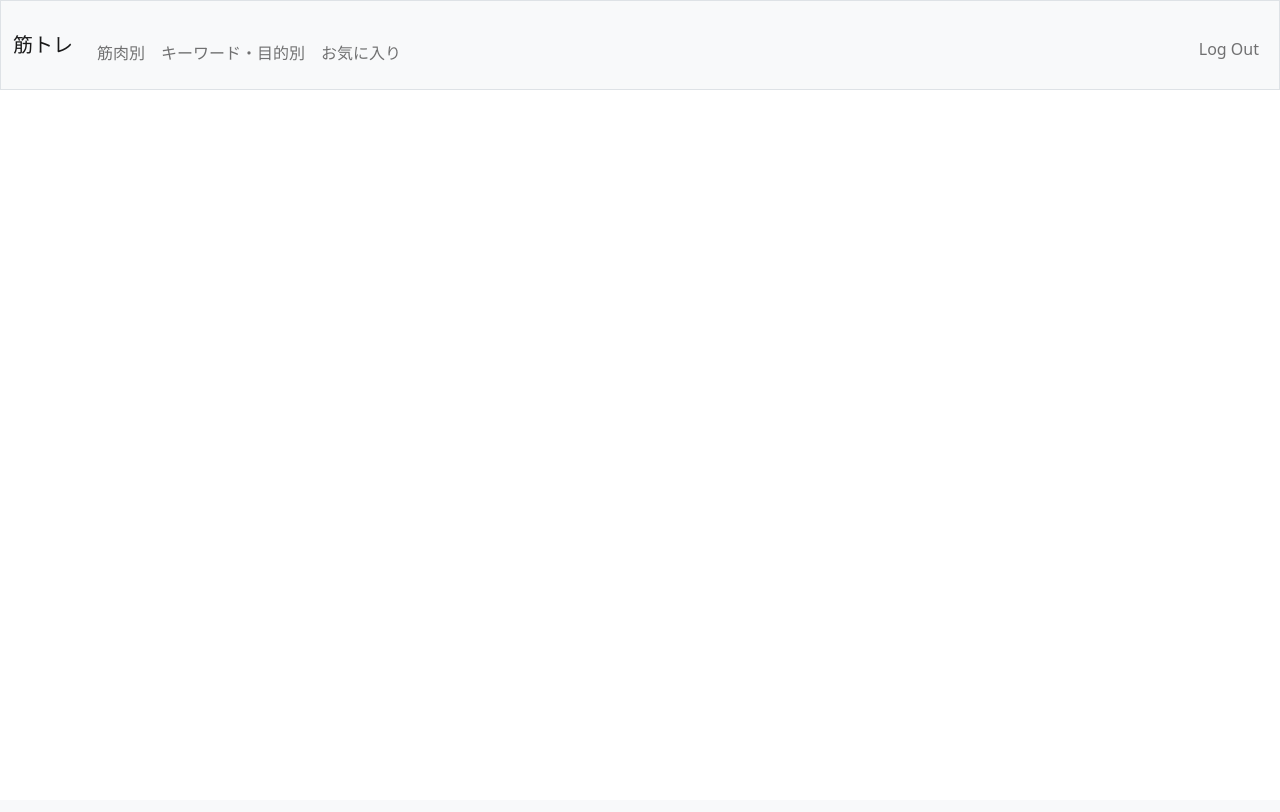
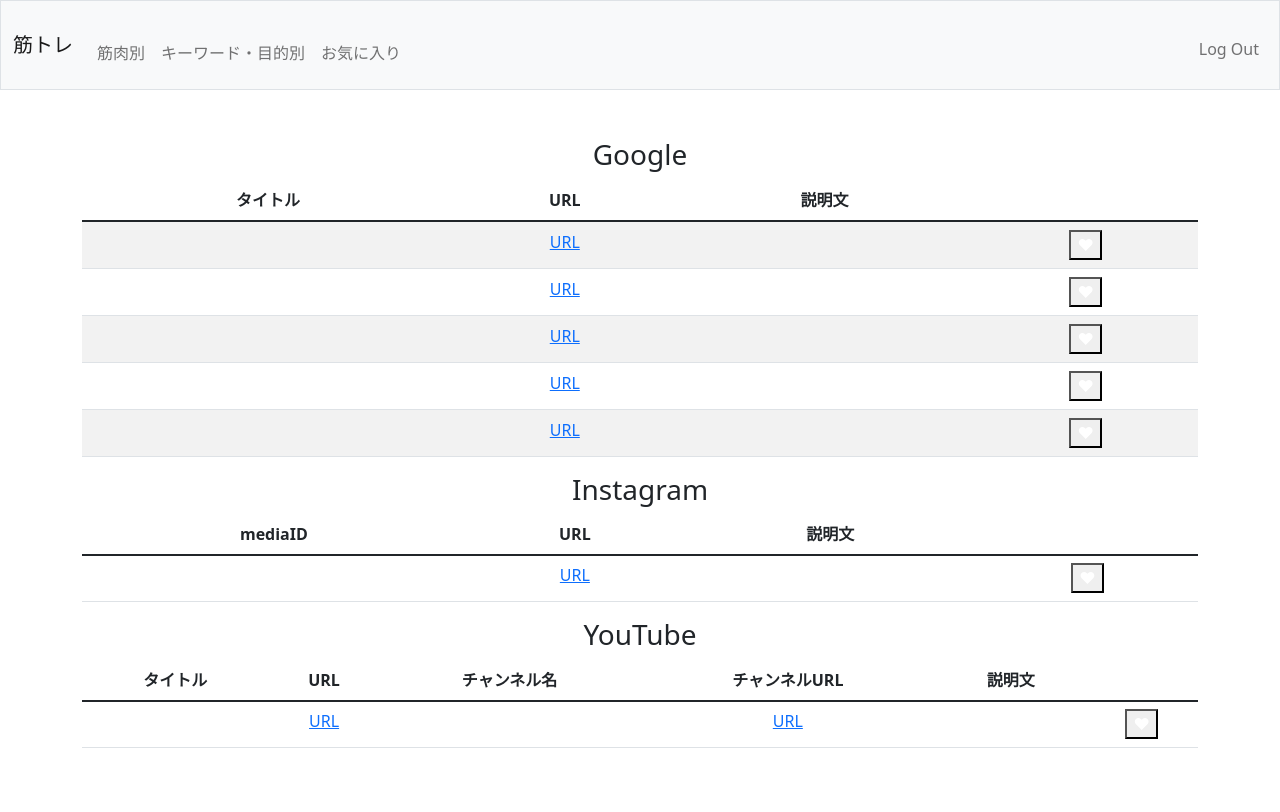
Before and after one commit to shukurimu0121/team_project, a Flask app: page /favorite in a window 1280 px wide. Before the commit the page ends 90 px from the top, so only its background shows below. Run offline with Flask 2, Linux system fonts and the light colour scheme; a user stored in the database is signed in; tables that the repository leaves empty hold one stand-in row (values such as "Sample post"); some libraries are stand-ins or nearby versions.

Commit message:
Mon, Mar 6, 2023, 12:57 PM +09:00

```diff
--- a/team/templates/favorite.html
+++ b/team/templates/favorite.html
@@ -1,4 +1,25 @@
 {% extends "layout.html" %}
+
+{% block style %}
+<style>
+    .likegoogle-btn{
+        color: white;
+    }
+
+    .likeinstagram-btn{
+        color: white;
+    }
+
+    .likeyoutube-btn{
+        color: white;
+    }
+
+    .active{
+        color: red;
+    }
+
+</style>
+{% endblock %}
 
 {% block title %}
     お気に入り一覧
@@ -6,6 +27,143 @@
 
 {% block main %}
     <div class="container">
+        <h3>Google</h3>
+        <table class="table table-striped">
+            <thead>
+                <tr>
+                    <th>タイトル</th>
+                    <th>URL</th>
+                    <th>説明文</th>
+                    <th></th>
+                </tr>
+            </thead>
+            <tbody>
+                {% for google in googles %}
+                <tr>
+                    <td>{{ google["title"] }}</td>
+                    <td><a href="{{ google['url'] }}">URL</a></td>
+                    <td>{{ google["snippet"] }}</td>
+                    <td>
+                        <div class="post" data-id="{{ google['id'] }}">
+                            <button class="likegoogle-btn">&hearts;</button>
+                        </div>
+                    </td>
+                </tr>
+                {% endfor %}
+            </tbody>
+        </table>
 
+        <h3>Instagram</h3>
+        <table class="table table-striped">
+            <thead>
+                <tr>
+                    <th>mediaID</th>
+                    <th>URL</th>
+                    <th>説明文</th>
+                    <th></th>
+                </tr>
+            </thead>
+            <tbody>
+                {% for instagram in instagrams %}
+                <tr></tr>
+                    <td>{{ instagram["media_id"] }}</td>
+                    <td><a href="{{ instagram['url'] }}">URL</a></td>
+                    <td>{{ instagram["caption"] }}</td>
+                    <td>
+                        <div class="post" data-id="{{ instagram['id'] }}">
+                            <button class="likeinstagram-btn">&hearts;</button>
+                        </div>
+                    </td>
+                </tr>
+                {% endfor %}
+            </tbody>
+        </table>
+
+        <h3>YouTube</h3>
+        <table class="table table-striped">
+            <thead>
+                <tr>
+                    <th>タイトル</th>
+                    <th>URL</th>
+                    <th>チャンネル名</th>
+                    <th>チャンネルURL</th>
+                    <th>説明文</th>
+                    <th></th>
+                </tr>
+            </thead>
+            <tbody>
+                {% for youtube in youtubes %}
+                <tr></tr>
+                    <td>{{ youtube["videotitle"] }}</td>
+                    <td><a href="{{ youtube['videourl'] }}">URL</a></td>
+                    <td>{{ youtube["channeltitle"] }}</td>
+                    <td><a href="{{ youtube['channelurl'] }}">URL</a></td>
+                    <td>{{ youtube["caption"] }}</td>
+                    <td>
+                        <div class="post" data-id="{{ youtube['id'] }}">
+                            <button class="likeyoutube-btn">&hearts;</button>
+                        </div>
+                    </td>
+                </tr>
+                {% endfor %}
+            </tbody>
+        </table>
+    </div>
+    <script>
+        const likegoogleBtns = document.querySelectorAll('.likegoogle-btn');
+        const likeinstagramBtns = document.querySelectorAll('.likeinstagram-btn');
+        const likeyoutubeBtns = document.querySelectorAll('.likeyoutube-btn');
+
+        // googleのお気に入りボタンが押された時
+        likegoogleBtns.forEach(btn => {
+        btn.addEventListener('click', () => {
+            const post = btn.closest('.post');
+            const id = post.dataset.id;
+            const isActive = btn.classList.contains('active');
+
+            // ハートの色を切り替える
+            btn.classList.toggle('active');
+
+            // PythonのAPIエンドポイントにIDを追加または削除する
+            fetch(`/likegoogle/${id}`, {
+            method: isActive ? 'DELETE' : 'POST',
+            });
+        });
+        });
+
+        //instagramのお気に入りボタンが押された時
+        likeinstagramBtns.forEach(btn => {
+        btn.addEventListener('click', () => {
+            const post = btn.closest('.post');
+            const id = post.dataset.id;
+            const isActive = btn.classList.contains('active');
+
+            // ハートの色を切り替える
+            btn.classList.toggle('active');
+
+            // PythonのAPIエンドポイントにIDを追加または削除する
+            fetch(`/likeinstagram/${id}`, {
+            method: isActive ? 'DELETE' : 'POST',
+            });
+        });
+        });
+
+        // youtubeのお気に入りボタンが押された時
+        likeyoutubeBtns.forEach(btn => {
+        btn.addEventListener('click', () => {
+            const post = btn.closest('.post');
+            const id = post.dataset.id;
+            const isActive = btn.classList.contains('active');
+
+            // ハートの色を切り替える
+            btn.classList.toggle('active');
+
+            // PythonのAPIエンドポイントにIDを追加または削除する
+            fetch(`/likeyoutube/${id}`, {
+            method: isActive ? 'DELETE' : 'POST',
+            });
+        });
+        });
+    </script>
     </div>
 {% endblock %}
```
